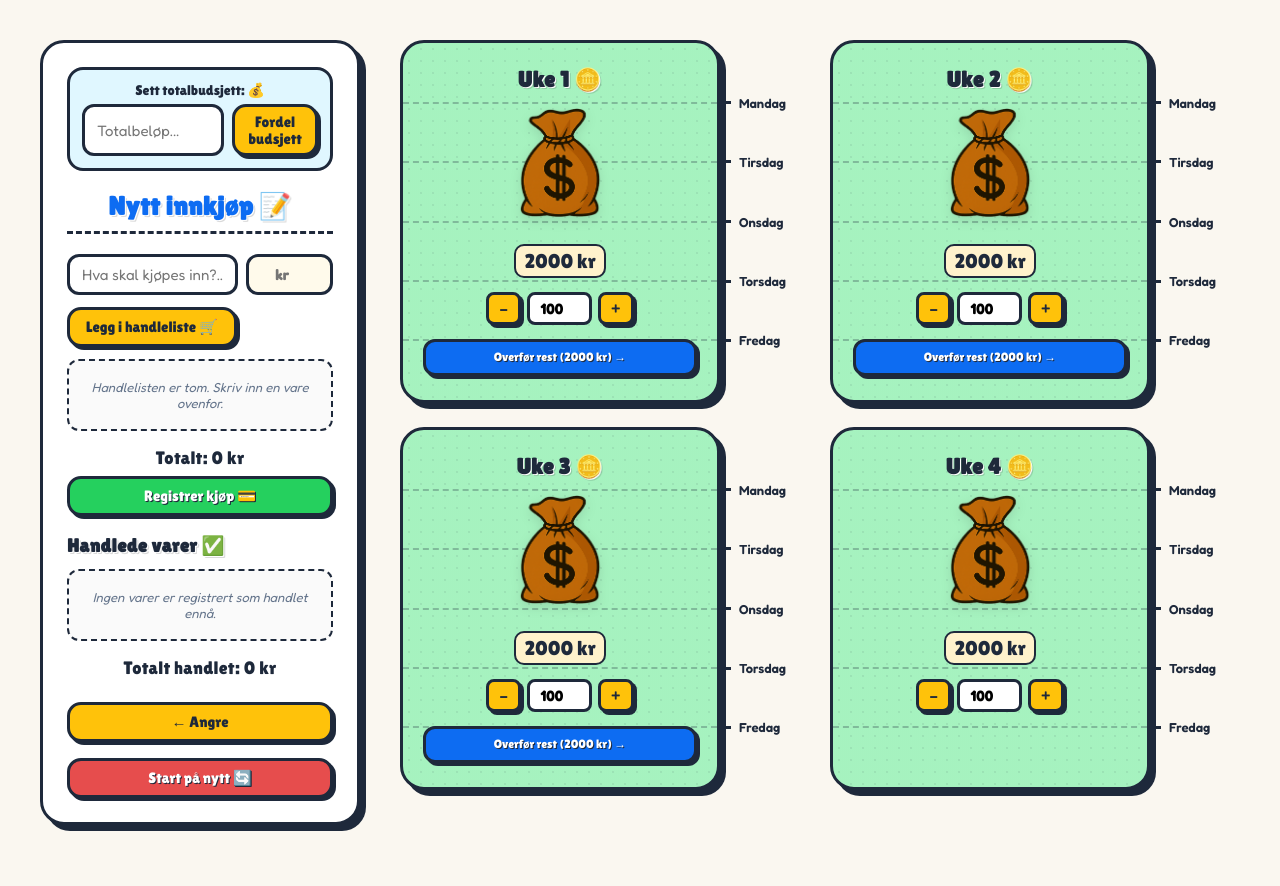
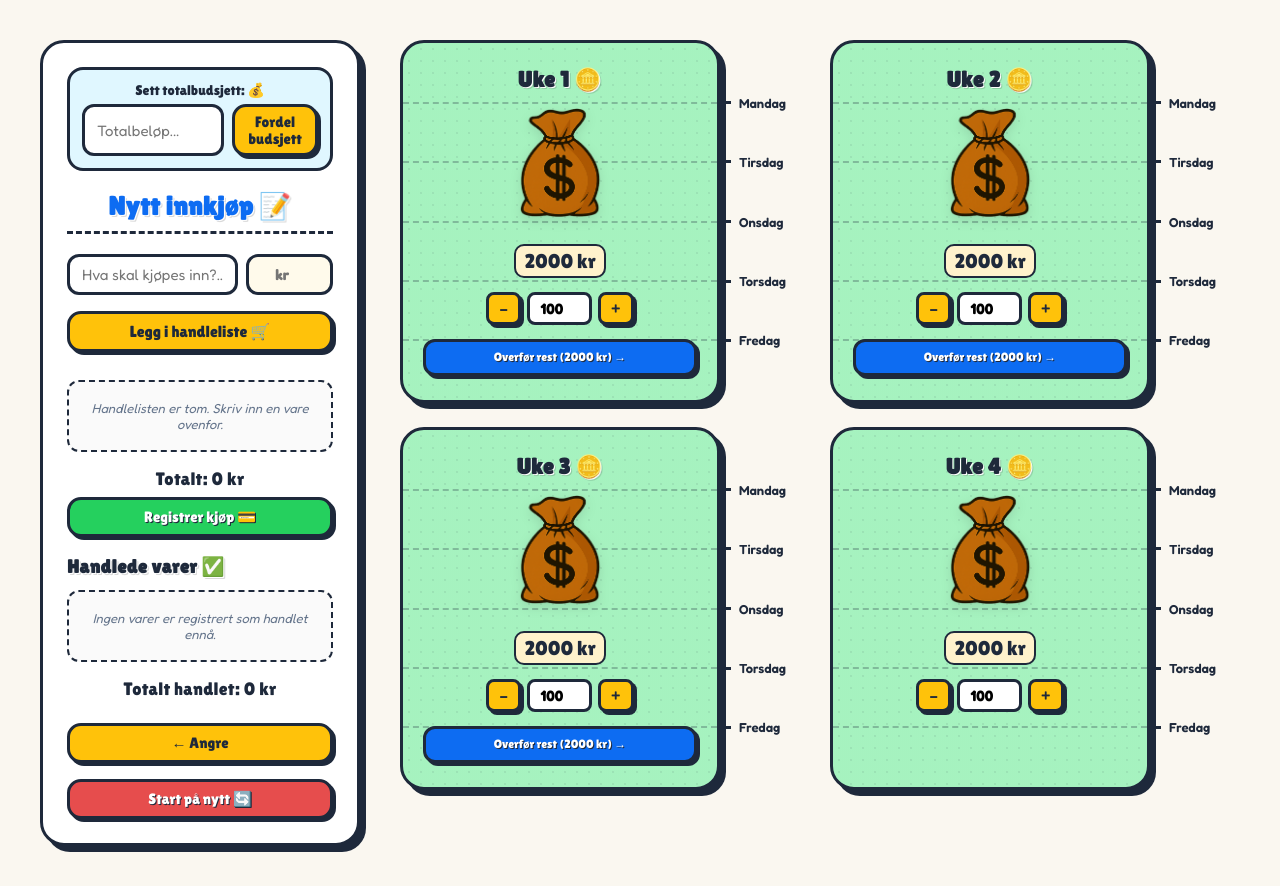
Before and after one commit to techgruppa/budsjettapp, a React (Create React App) app: page / in a window 1280 px wide. Before the commit the page ends 865 px from the top, so only its background shows below. Built offline with nearby package versions, Linux system fonts and the light colour scheme.

Commit message:
Style add-to-cart button

```diff
--- a/src/App.css
+++ b/src/App.css
@@ -138,18 +138,17 @@ button:active {
 }
 
 /* EKSTRA LEGG TIL KNAPP */
-button[onClick*="addToCart"] {
+.addToCartBtn {
   width: 100%;
   margin-top: 4px;
   margin-bottom: 16px;
-  background: hsl(15, 95%, 60%); /* Rød/oransje */
-  color: white;
+  background: hsl(45, 100%, 52%);
+  color: #1e293b;
   font-size: 16px;
-  text-shadow: 1px 1px 0 #1e293b;
 }
 
-button[onClick*="addToCart"]:hover {
-  background: hsl(15, 95%, 65%);
+.addToCartBtn:hover {
+  background: hsl(45, 100%, 58%);
 }
 
 /* HANDLELISTE NAV UTVALG */
--- a/src/App.js
+++ b/src/App.js
@@ -332,6 +332,7 @@ export default function App() {
           </div>
         </form>
         <button
+          className="addToCartBtn"
           onClick={() => addToCart(newItem.name, newItem.price)}
         >
           Legg i handleliste 🛒
```
